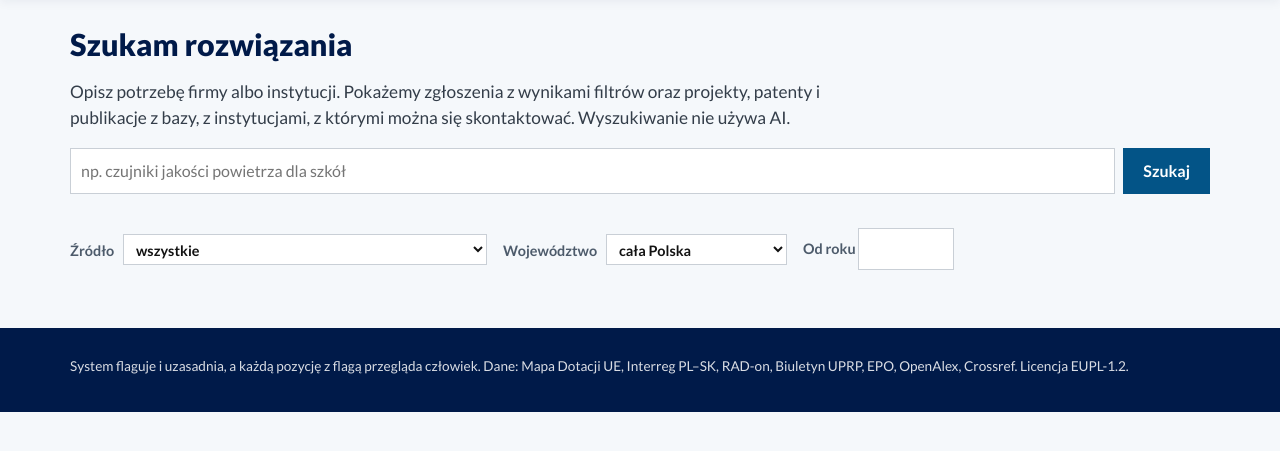
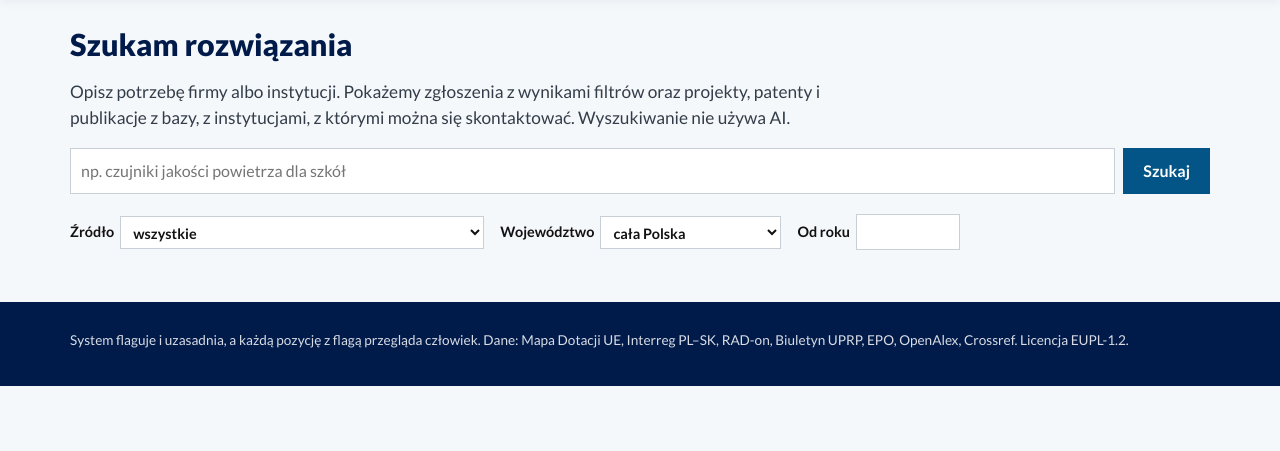
Before and after one commit to Kaarmel/radar-innowacji, a FastAPI app: page /szukaj in a window 1280 px wide. Shown: the part 85-536 px from the top of the page. Run offline with FastAPI, Linux system fonts and the light colour scheme.

Commit message:
Wygląd: pola wyboru i filtry wyszukiwania w jednej linii
Co-Authored-By: Claude Opus 5.5 <noreply@anthropic.com>

```diff
--- a/radar/static/styl.css
+++ b/radar/static/styl.css
@@ -278,3 +278,9 @@ select, input, textarea { border-radius: 0; }
   nav a.cta { margin-left: 0; padding: 8px 12px; }
   .zwiad-siatka b { font-size: 1.5rem; }
 }
+
+/* pola wyboru i filtry w jednej linii */
+input[type="checkbox"], input[type="radio"] { width: auto; accent-color: var(--pci-niebieski); }
+.filtry label { display: inline-flex; align-items: center; gap: 6px; margin: 0; font-weight: 700; color: var(--tusz); }
+.filtry select, .filtry input { width: auto; margin-left: 0; padding: 6px 8px; }
+.filtry input.rok { width: 6.5rem; }
--- a/radar/templates/baza.html
+++ b/radar/templates/baza.html
@@ -6,7 +6,7 @@
 <title>{% block tytul %}Radar Innowacji{% endblock %}</title>
 <link rel="icon" type="image/png" href="/static/logo.png">
 <link rel="apple-touch-icon" href="/static/logo.png">
-<link rel="stylesheet" href="/static/styl.css?v=20261122pci">
+<link rel="stylesheet" href="/static/styl.css?v=20261122pci2">
 {% block glowa %}{% endblock %}
 </head>
 <body>
```
